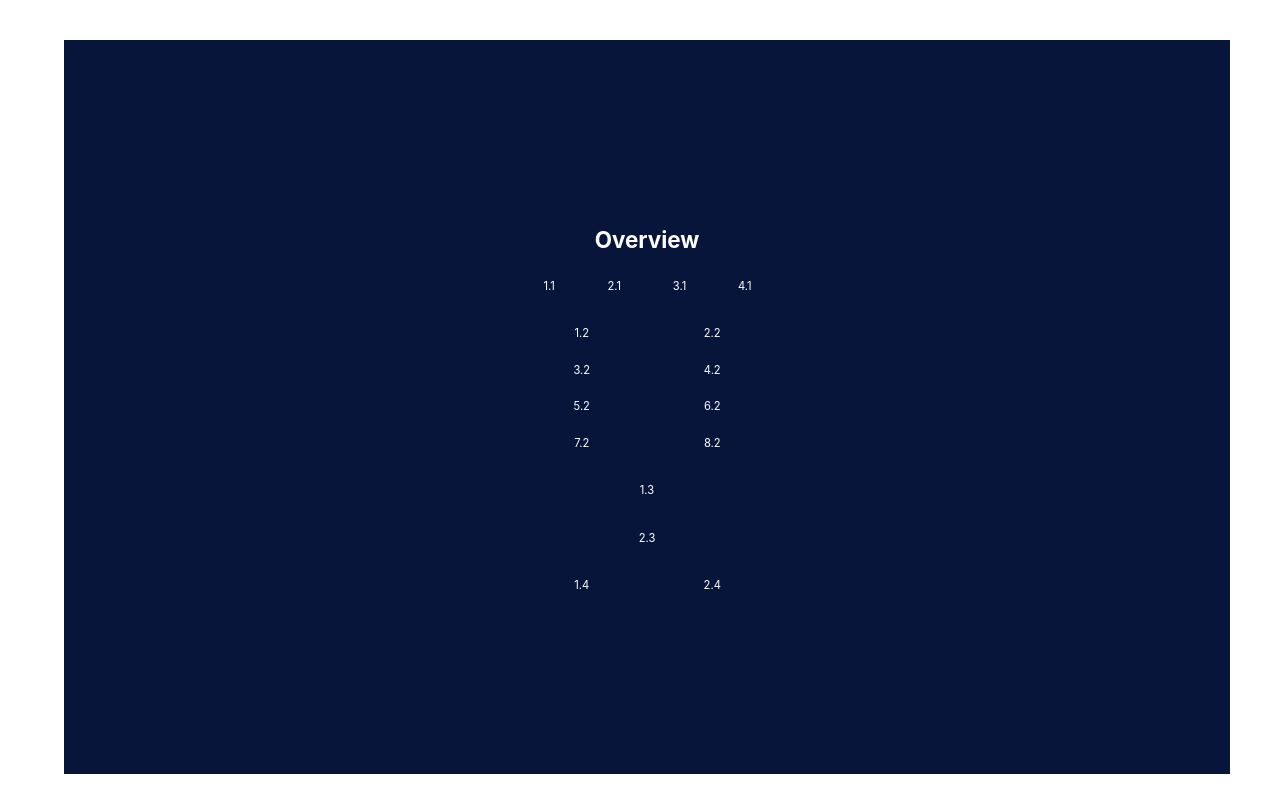
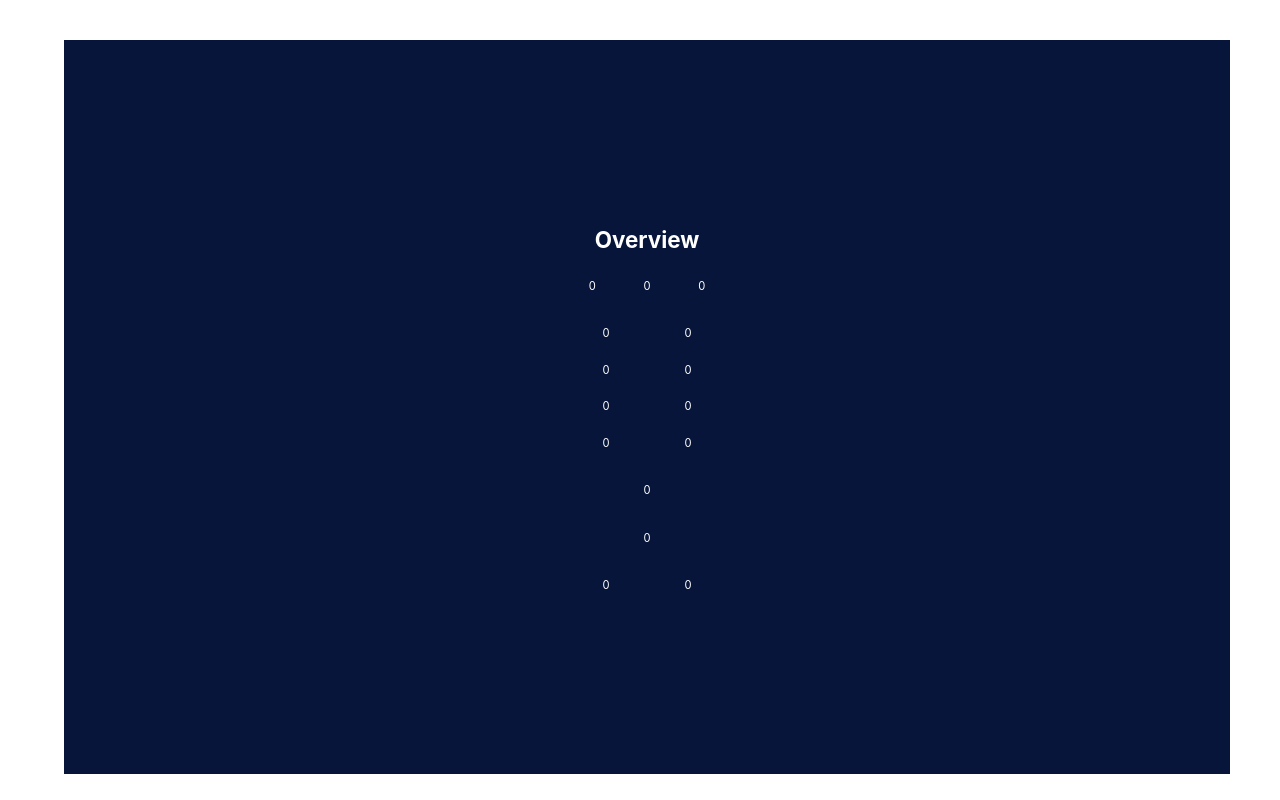
Before and after one commit to SatStat/SatStat, a React (Create React App) app: page / in a window 1280 px wide. Built offline with nearby package versions, Linux system fonts and the light colour scheme.

Commit message:
wip 🚧: valores do grid para States

```diff
--- a/src/pages/Overview/Overview.tsx
+++ b/src/pages/Overview/Overview.tsx
@@ -1,5 +1,6 @@
+import SatelliteAltIcon from '@mui/icons-material/SatelliteAlt';
 import { Box, Grid } from '@mui/material';
-import React from 'react';
+import React, { useState } from 'react';
 import CSS from 'csstype';
 import './index.css';
 
@@ -43,11 +44,22 @@ function Overview() {
 
 function OverviewContent() {
 
+    // useState de 3 posições para armazenar os estados dos satélites
+    const [satelliteStates, setSatelliteStates] = useState([0, 0, 0]);
+
+    // useState de 8 posições para apresentar os rates de consumo de cada aplicação
+    const [rates, setRates] = useState([0, 0, 0, 0, 0, 0, 0, 0]);
+
+    // useState de 2 posições para apresentar o consumo total diurno e noturno
+    const [total, setTotal] = useState([0, 0]);
+
+    // useState de 2 posições para apresentar as taxas de download e upload
+    const [throughput, setThroughput] = useState([0, 0]);
+
     return (
 
         <Box>
             <h1>Overview</h1>
-
 
         {/* Define um gride com 4 repartições horizontais */}
 
@@ -55,27 +67,32 @@ function OverviewContent() {
             <Grid item xs={12}>
                 <Box className="box">
 
-                    {/* Define um gride com 4 repartições verticais */}
+                    {/* Define um gride com 3 repartições verticais */}
 
                     <Grid container spacing={2}>
-                        <Grid item xs={3}>
+                        <Grid item xs={4}>
                             <Box className="box">
-                                <p>1.1</p>
+
+                            {/* TODO: Alterar depois para o icone do satélite */}
+                            <p>{satelliteStates[0]}</p>
+
+                            </Box>
+
+                        </Grid>
+                        <Grid item xs={4}>
+                            <Box className="box">
+
+                            {/* TODO: Alterar depois para o icone do satélite */}
+                            <p>{satelliteStates[1]}</p>
+
                             </Box>
                         </Grid>
-                        <Grid item xs={3}>
+                        <Grid item xs={4}>
                             <Box className="box">
-                                <p>2.1</p>
-                            </Box>
-                        </Grid>
-                        <Grid item xs={3}>
-                            <Box className="box">
-                                <p>3.1</p>
-                            </Box>
-                        </Grid>
-                        <Grid item xs={3}>
-                            <Box className="box">
-                                <p>4.1</p>
+
+                            {/* TODO: Alterar depois para o icone do satélite */}
+                            <p>{satelliteStates[2]}</p>
+
                             </Box>
                         </Grid>
                     </Grid>
@@ -90,12 +107,18 @@ function OverviewContent() {
                     <Grid container spacing={2}>
                         <Grid item xs={6}>
                             <Box className="box">
-                                <p>1.2</p>
+
+                            {/* TODO: Alterar depois para o icone da aplicação */}
+                            <p>{rates[0]}</p>
+
                             </Box>
                         </Grid>
                         <Grid item xs={6}>
                             <Box className="box">
-                                <p>2.2</p>
+
+                            {/* TODO: Alterar depois para o icone da aplicação */}
+                            <p>{rates[1]}</p>
+
                             </Box>
                         </Grid>
                     </Grid>
@@ -103,12 +126,18 @@ function OverviewContent() {
                     <Grid container spacing={2}>
                         <Grid item xs={6}>
                             <Box className="box">
-                                <p>3.2</p>
+
+                            {/* TODO: Alterar depois para o icone da aplicação */}
+                            <p>{rates[2]}</p>
+
                             </Box>
                         </Grid>
                         <Grid item xs={6}>
                             <Box className="box">
-                                <p>4.2</p>
+
+                            {/* TODO: Alterar depois para o icone da aplicação */}
+                            <p>{rates[3]}</p>
+
                             </Box>
                         </Grid>
                     </Grid>
@@ -117,12 +146,18 @@ function OverviewContent() {
                         <Grid container spacing={2}>
                             <Grid item xs={6}>
                                 <Box className="box">
-                                    <p>5.2</p>
+
+                                {/* TODO: Alterar depois para o icone da aplicação */}
+                                <p>{rates[4]}</p>
+
                                 </Box>
                             </Grid>
                             <Grid item xs={6}>
                                 <Box className="box">
-                                    <p>6.2</p>
+
+                                {/* TODO: Alterar depois para o icone da aplicação */}
+                                <p>{rates[5]}</p>
+
                                 </Box>
                             </Grid>
                         </Grid>
@@ -132,12 +167,18 @@ function OverviewContent() {
                         <Grid container spacing={2}>
                             <Grid item xs={6}>
                                 <Box className="box">
-                                    <p>7.2</p>
+
+                                {/* TODO: Alterar depois para o icone da aplicação */}
+                                <p>{rates[6]}</p>
+
                                 </Box>
                             </Grid>
                             <Grid item xs={6}>
                                 <Box className="box">
-                                    <p>8.2</p>
+
+                                {/* TODO: Alterar depois para o icone da aplicação */}
+                                <p>{rates[7]}</p>
+
                                 </Box>
                             </Grid>
                         </Grid>
@@ -153,12 +194,18 @@ function OverviewContent() {
                     <Grid container spacing={2}>
                         <Grid item xs={12}>
                             <Box className="box">
-                                <p>1.3</p>
+
+                                {/* TODO: Alterar depois para a barra gráfica */}
+                                <p>{total[0]}</p>
+
                             </Box>
                         </Grid>
                         <Grid item xs={12}>
                             <Box className="box">
-                                <p>2.3</p>
+
+                                {/* TODO: Alterar depois para a barra gráfica */}
+                                <p>{total[1]}</p>
+
                             </Box>
                         </Grid>
                     </Grid>
@@ -173,12 +220,18 @@ function OverviewContent() {
                     <Grid container spacing={2}>
                         <Grid item xs={6}>
                             <Box className="box">
-                                <p>1.4</p>
+
+                                {/* TODO: Alterar depois para a barra gráfica */}
+                                <p>{throughput[0]}</p>
+
                             </Box>
                         </Grid>
                         <Grid item xs={6}>
                             <Box className="box">
-                                <p>2.4</p>
+
+                                {/* TODO: Alterar depois para a barra gráfica */}
+                                <p>{throughput[1]}</p>
+
                             </Box>
                         </Grid>
                     </Grid>
```
